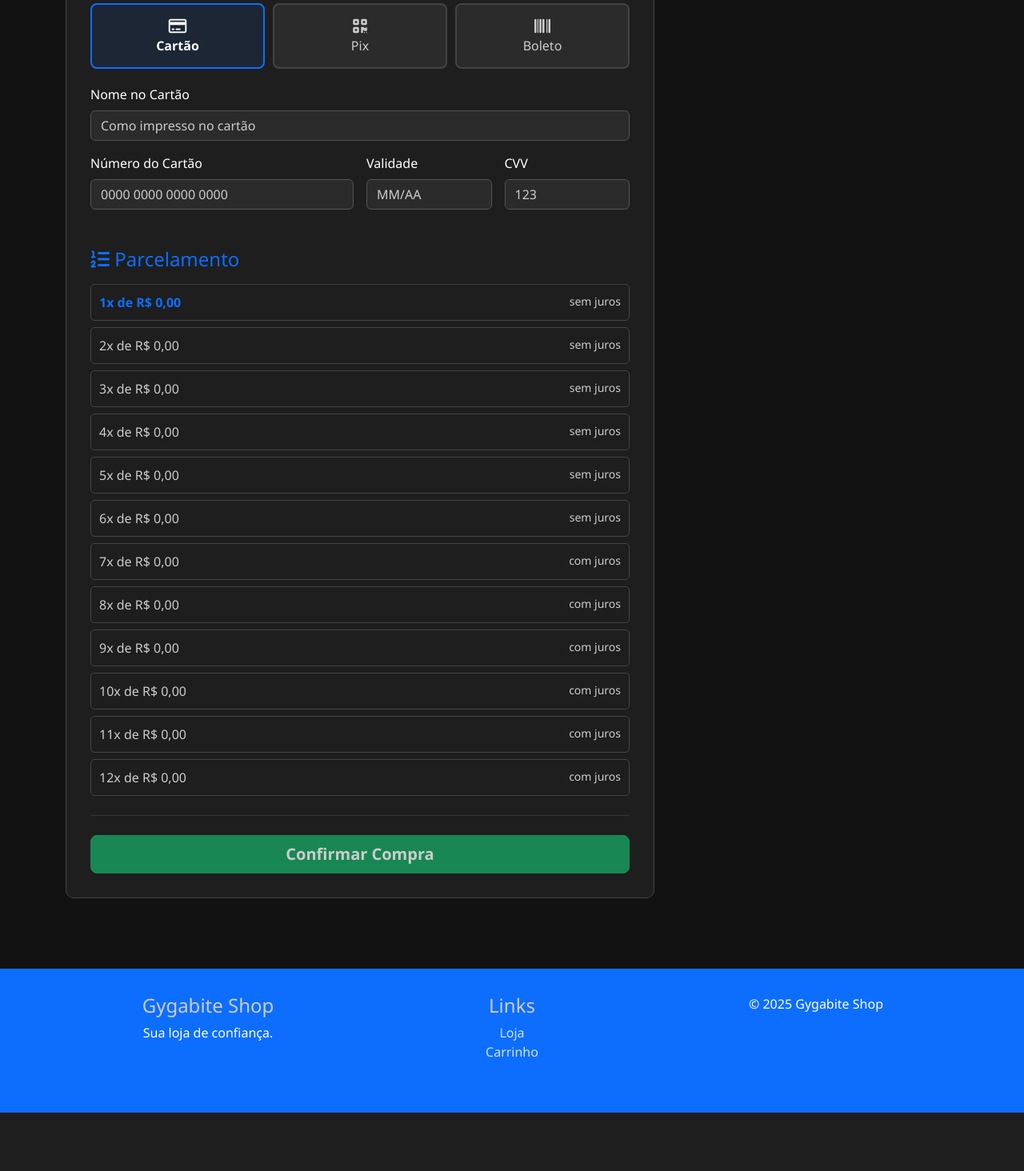
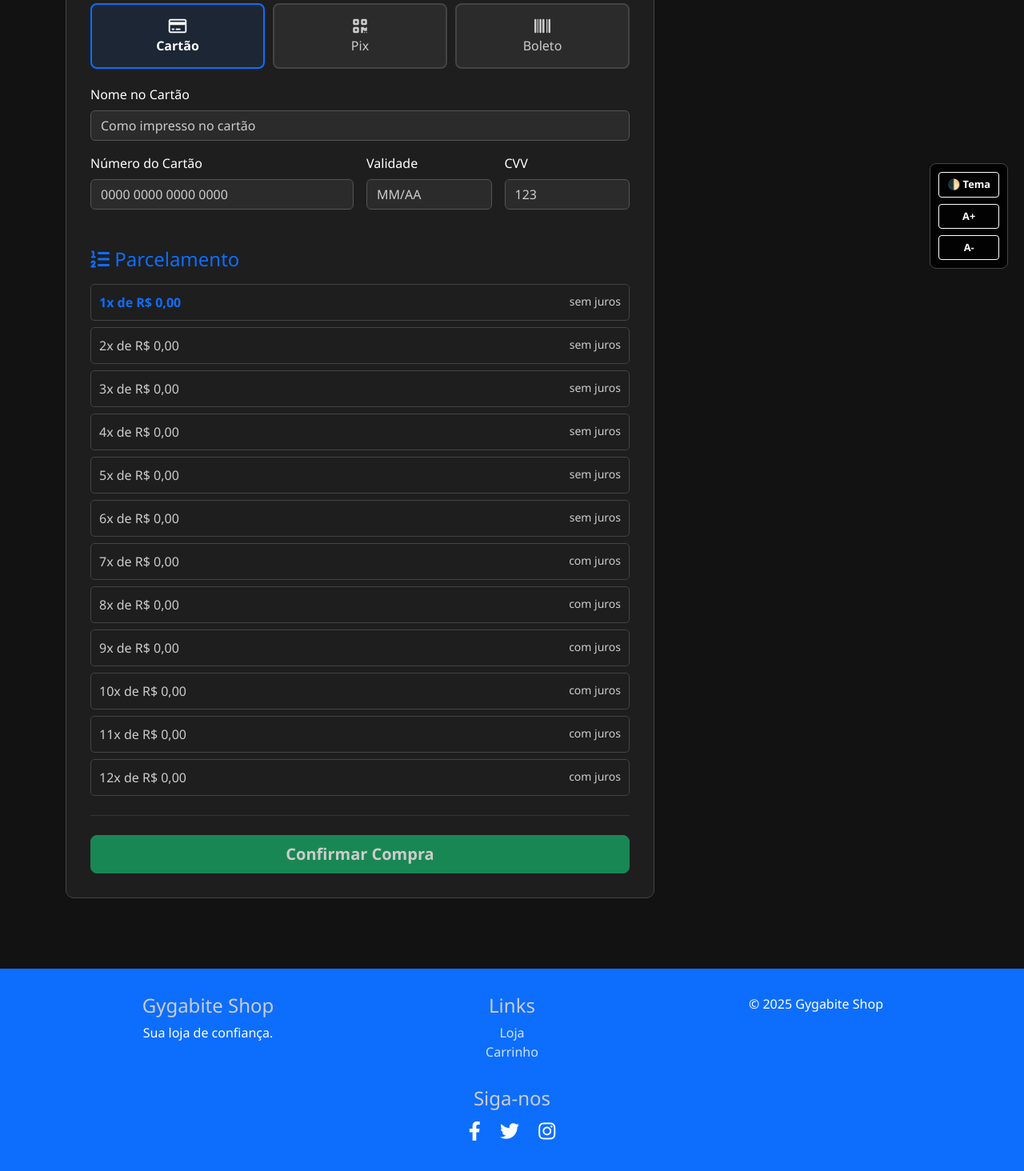
Before and after one commit to Italoromulo/CRUD-2.0, a PHP site: page /checkout.php in a window 1280 px wide. Shown: the part 444-1908 px from the top of the page at 80% size. Before the commit the page ends 1835 px from the top, so only its background shows below. Run offline with PHP 8.4, Linux system fonts and the light colour scheme; a user stored in the database is signed in.

```diff
--- a/checkout.php
+++ b/checkout.php
@@ -84,7 +84,6 @@ if ($_SERVER['REQUEST_METHOD'] === 'POST') {
     <link rel="stylesheet" href="style.css">
 
     <style>
-        /* MANTIDO SEU CSS ORIGINAL */
         :root {
             --primary-color: #0d6efd;
             --card-bg: #1e1e1e;
@@ -94,6 +93,7 @@ if ($_SERVER['REQUEST_METHOD'] === 'POST') {
             background-color: #121212;
             color: #e0e0e0;
             font-family: 'Segoe UI', Roboto, sans-serif;
+            transition: background-color 0.3s, color 0.3s;
         }
 
         .main-header {
@@ -171,6 +171,17 @@ if ($_SERVER['REQUEST_METHOD'] === 'POST') {
         .footer-link {
             color: rgba(255, 255, 255, 0.8);
             text-decoration: none;
+        }
+
+        .social-icons a {
+            color: var(--text-color);
+            font-size: 1.5rem;
+            margin: 0 10px;
+        }
+
+        .social-icons a:hover {
+            color: #0246adff;
+            transition: color 0.3s ease;
         }
 
         .parcela-option {
@@ -254,6 +265,99 @@ if ($_SERVER['REQUEST_METHOD'] === 'POST') {
                 opacity: 1;
                 transform: translateY(0);
             }
+        }
+
+        /* ==================================================================
+           NOVO CSS DE ACESSIBILIDADE (ADICIONADO)
+           ================================================================== */
+        .accessibility-menu {
+            position: fixed;
+            bottom: 20px;
+            right: 20px;
+            background: rgba(0, 0, 0, 0.85);
+            padding: 10px;
+            border-radius: 8px;
+            z-index: 9999;
+            display: flex;
+            flex-direction: column;
+            gap: 8px;
+            border: 1px solid #444;
+        }
+
+        .accessibility-btn {
+            background: transparent;
+            border: 1px solid #fff;
+            color: #fff;
+            padding: 5px 10px;
+            border-radius: 4px;
+            cursor: pointer;
+            font-size: 0.8rem;
+            font-weight: bold;
+            transition: all 0.2s;
+        }
+
+        .accessibility-btn:hover {
+            background: var(--primary-color);
+            border-color: var(--primary-color);
+        }
+
+        /* MODO CLARO (LIGHT MODE) */
+        body.light-mode {
+            background-color: #f4f4f4;
+            color: #000;
+        }
+
+        body.light-mode .checkout-box {
+            background-color: #ffffff;
+            border-color: #ccc;
+            color: #000;
+        }
+
+        body.light-mode .text-white {
+            color: #000 !important;
+        }
+
+        body.light-mode .text-white-50 {
+            color: #555 !important;
+        }
+
+        body.light-mode .form-control {
+            background-color: #fff;
+            color: #000 !important;
+            border: 1px solid #ccc;
+        }
+
+        body.light-mode .form-control:focus {
+            background-color: #fff;
+        }
+
+        body.light-mode ::placeholder {
+            color: #666 !important;
+        }
+
+        body.light-mode .payment-btn {
+            background-color: #f8f9fa;
+            color: #333;
+            border-color: #ccc;
+        }
+
+        body.light-mode .parcela-option {
+            border-color: #ccc;
+        }
+
+        body.light-mode .parcela-option:hover {
+            background-color: #e9ecef;
+        }
+
+        body.light-mode .parcela-option small {
+            color: #666 !important;
+        }
+
+        /* Ajuste do Card Resumo no Light Mode */
+        body.light-mode .list-group-item.bg-dark {
+            background-color: #fff !important;
+            color: #000 !important;
+            border-color: #ccc !important;
         }
     </style>
 </head>
@@ -351,7 +455,7 @@ if ($_SERVER['REQUEST_METHOD'] === 'POST') {
                                     </div>
                                     <div class="col-md-3">
                                         <label class="form-label text-white">CVV</label>
-                                        <input type="text" class="form-control" id="cvv" placeholder="123" maxlength="3" oninput="mascaraCVV(this)" required>
+                                        <input type="text" class="form-control" id="cvv" placeholder="123" maxlength="4" oninput="mascaraCVV(this)" required>
                                     </div>
                                 </div>
 
@@ -449,9 +553,21 @@ if ($_SERVER['REQUEST_METHOD'] === 'POST') {
                 <div class="col-md-4">
                     <p>&copy; 2025 Gygabite Shop</p>
                 </div>
+                <h4>Siga-nos</h4>
+                <div class="social-icons">
+                    <a href="https://www.facebook.com/"><i class="fab fa-facebook-f"></i></a>
+                    <a href="https://x.com/"><i class="fab fa-twitter"></i></a>
+                    <a href="https://www.instagram.com/romulo1st/"><i class="fab fa-instagram"></i></a>
+                </div>
             </div>
         </div>
     </footer>
+
+    <div class="accessibility-menu">
+        <button id="toggle-theme" class="accessibility-btn">🌓 Tema</button>
+        <button id="increase-font" class="accessibility-btn">A+</button>
+        <button id="decrease-font" class="accessibility-btn">A-</button>
+    </div>
 
     <script src="https://cdn.jsdelivr.net/npm/bootstrap@5.3.8/dist/js/bootstrap.bundle.min.js"></script>
     <script>
@@ -508,6 +624,38 @@ if ($_SERVER['REQUEST_METHOD'] === 'POST') {
             v = v.replace(/^(\d{5})(\d)/, "$1-$2");
             i.value = v;
         }
+
+        // --- SCRIPT DE ACESSIBILIDADE (ADICIONADO) ---
+        const body = document.body;
+        const btnTheme = document.getElementById('toggle-theme');
+        const btnInc = document.getElementById('increase-font');
+        const btnDec = document.getElementById('decrease-font');
+
+        // 1. Carregar tema salvo
+        if (localStorage.getItem('theme') === 'light') {
+            body.classList.add('light-mode');
+        }
+
+        // 2. Alternar Tema
+        btnTheme.addEventListener('click', () => {
+            body.classList.toggle('light-mode');
+            localStorage.setItem('theme', body.classList.contains('light-mode') ? 'light' : 'dark');
+        });
+
+        // 3. Tamanho da Fonte
+        let currentFont = 100;
+        btnInc.addEventListener('click', () => {
+            if (currentFont < 150) {
+                currentFont += 10;
+                document.documentElement.style.fontSize = currentFont + '%';
+            }
+        });
+        btnDec.addEventListener('click', () => {
+            if (currentFont > 70) {
+                currentFont -= 10;
+                document.documentElement.style.fontSize = currentFont + '%';
+            }
+        });
     </script>
 </body>
 
```
